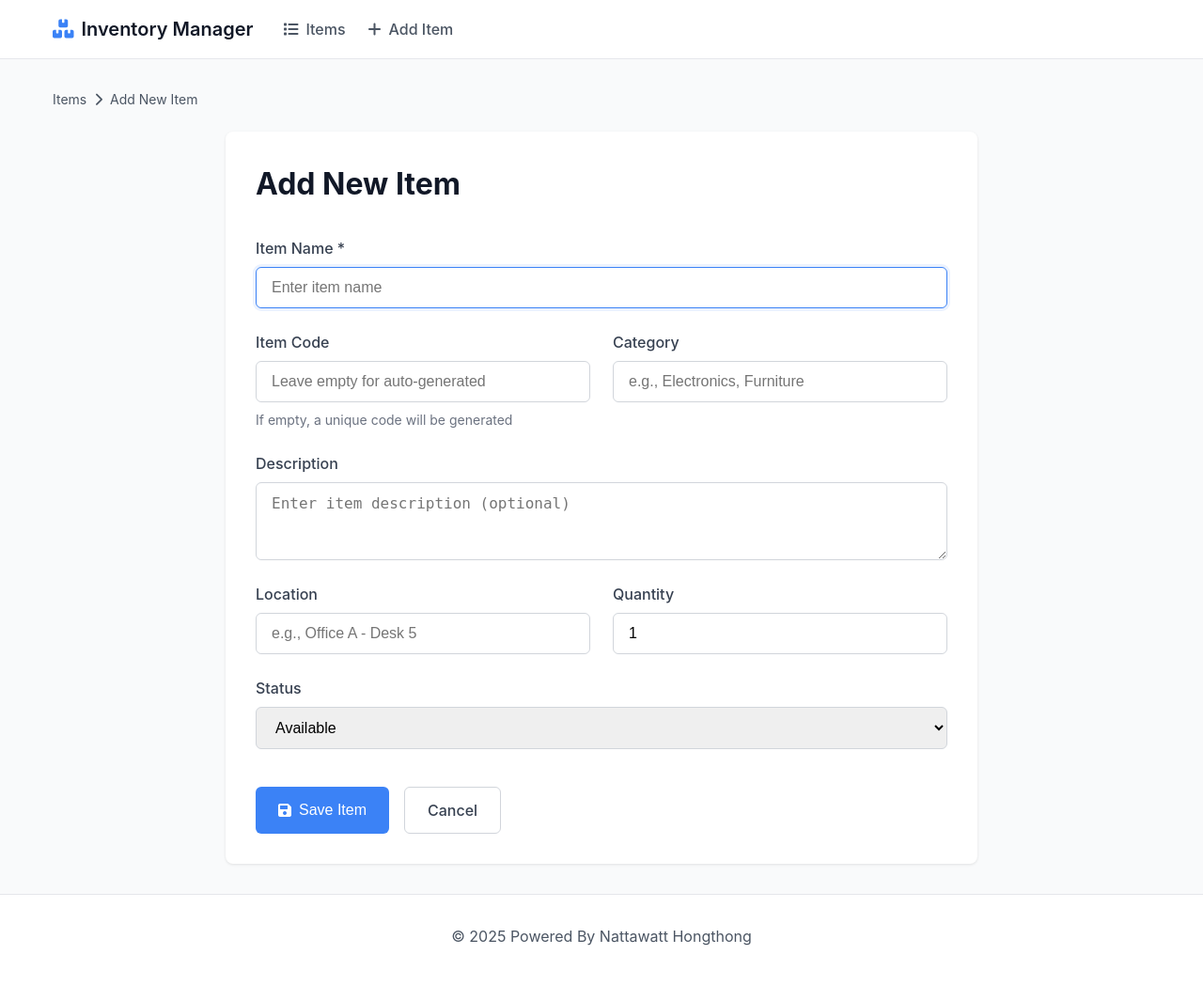
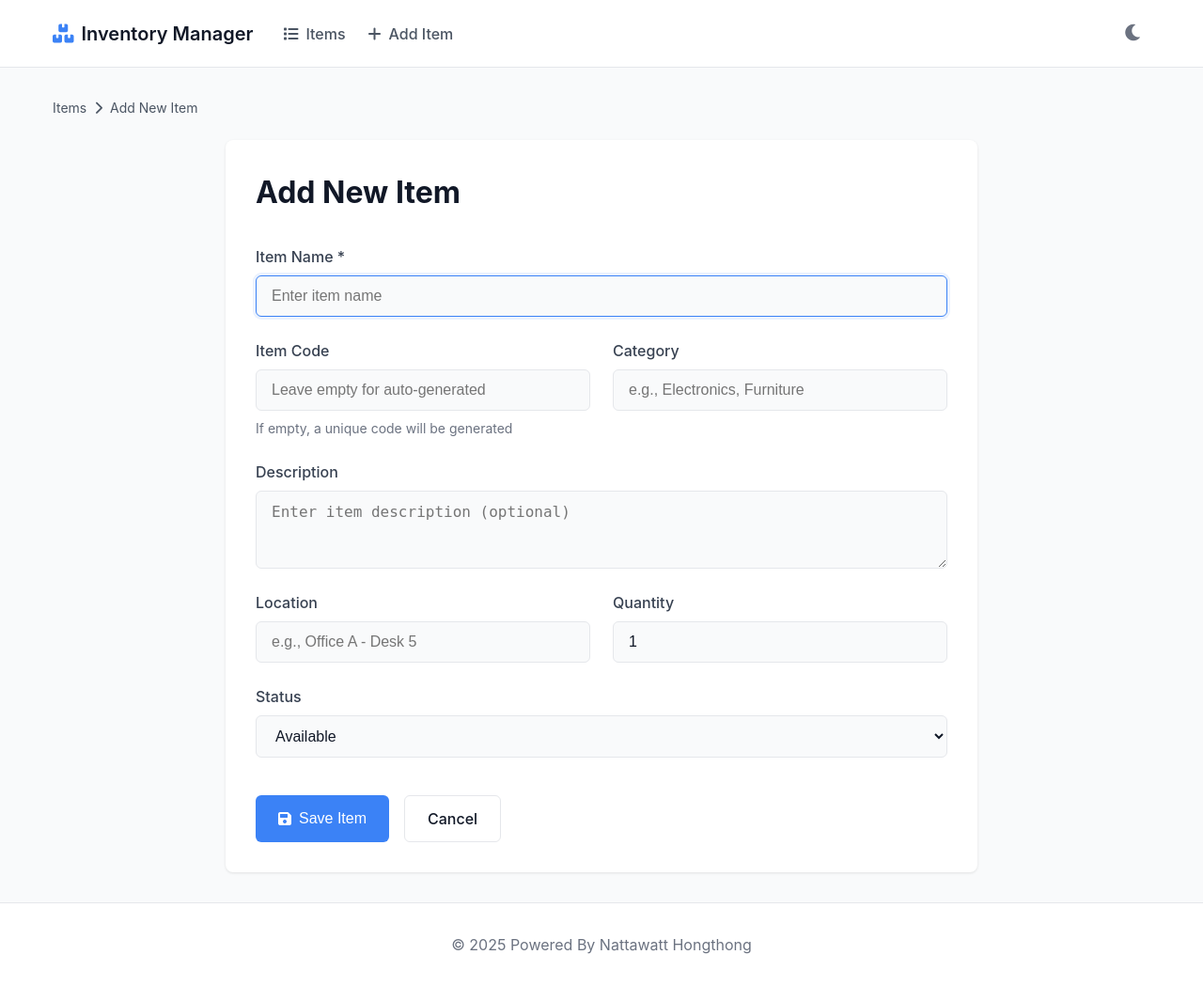
Before and after one commit to RealNattawattHongthong/inventory, a Flask app: template templates/add_item.html in a window 1280 px wide. Shown: the whole page at 94% size. Before the commit the page ends 1006 px from the top, so only its background shows below. Run offline with Flask 3, Linux system fonts and the light colour scheme; the template is opened without the code that fills it, so the values that code supplies are empty.

Commit message:
Add dark mode support
- Add dark mode CSS variables for colors
- Create dark mode toggle button with moon/sun icons
- Implement JavaScript to toggle theme and save preference
- Update all components to use CSS variables for theming
- Add smooth transitions for theme switching
- Support persistent theme preference with localStorage

🤖 Generated with [Claude Code](https://claude.ai/code)

Co-Authored-By: Claude <noreply@anthropic.com>

```diff
--- a/static/css/inventory_style.css
+++ b/static/css/inventory_style.css
@@ -15,6 +15,41 @@
     --gray-700: #374151;
     --gray-800: #1f2937;
     --gray-900: #111827;
+
+    /* Light mode colors (default) */
+    --bg-primary: #f9fafb;
+    --bg-secondary: #ffffff;
+    --text-primary: #111827;
+    --text-secondary: #6b7280;
+    --border-color: #e5e7eb;
+}
+
+[data-theme="dark"] {
+    --primary-color: #60a5fa;
+    --primary-hover: #3b82f6;
+    --danger-color: #f87171;
+    --danger-hover: #ef4444;
+    --success-color: #34d399;
+    --warning-color: #fbbf24;
+
+    /* Dark mode colors */
+    --bg-primary: #111827;
+    --bg-secondary: #1f2937;
+    --text-primary: #f9fafb;
+    --text-secondary: #d1d5db;
+    --border-color: #374151;
+
+    /* Gray scale for dark mode */
+    --gray-50: #111827;
+    --gray-100: #1f2937;
+    --gray-200: #374151;
+    --gray-300: #4b5563;
+    --gray-400: #6b7280;
+    --gray-500: #9ca3af;
+    --gray-600: #d1d5db;
+    --gray-700: #e5e7eb;
+    --gray-800: #f3f4f6;
+    --gray-900: #f9fafb;
 }
 
 * {
@@ -111,7 +148,23 @@ body {
 
 .username {
     font-weight: 500;
-    color: var(--gray-700);
+    color: var(--text-secondary);
+}
+
+/* Dark Mode Toggle */
+.dark-mode-toggle {
+    background: none;
+    border: none;
+    cursor: pointer;
+    padding: 0.5rem;
+    color: var(--text-secondary);
+    font-size: 1.25rem;
+    transition: color 0.3s ease;
+    margin-left: 1rem;
+}
+
+.dark-mode-toggle:hover {
+    color: var(--primary-color);
 }
 
 /* Main Content */
@@ -218,9 +277,10 @@ body {
 }
 
 .btn-outline {
-    background-color: white;
-    color: var(--gray-700);
-    border: 1px solid var(--gray-300);
+    background-color: var(--bg-secondary);
+    color: var(--text-primary);
+    border: 1px solid var(--border-color);
+    transition: all 0.3s ease;
 }
 
 .btn-outline:hover {
@@ -404,9 +465,12 @@ body {
 .form-group textarea,
 .form-group select {
     padding: 0.75rem 1rem;
-    border: 1px solid var(--gray-300);
+    border: 1px solid var(--border-color);
     border-radius: 0.375rem;
     font-size: 1rem;
+    background-color: var(--bg-primary);
+    color: var(--text-primary);
+    transition: all 0.3s ease;
 }
 
 .form-group input:focus,
@@ -571,12 +636,13 @@ body {
 
 /* Footer */
 .footer {
-    background-color: white;
-    border-top: 1px solid var(--gray-200);
+    background-color: var(--bg-secondary);
+    border-top: 1px solid var(--border-color);
     padding: 2rem 0;
     text-align: center;
-    color: var(--gray-600);
+    color: var(--text-secondary);
     margin-top: auto;
+    transition: background-color 0.3s ease, border-color 0.3s ease;
 }
 
 /* Responsive */
--- a/static/js/inventory_script.js
+++ b/static/js/inventory_script.js
@@ -6,4 +6,34 @@ document.addEventListener('DOMContentLoaded', function() {
             this.value = this.value.toUpperCase();
         });
     }
+
+    // Dark mode toggle functionality
+    const darkModeToggle = document.querySelector('.dark-mode-toggle');
+    const body = document.body;
+
+    // Check for saved dark mode preference or default to light mode
+    const currentTheme = localStorage.getItem('theme') || 'light';
+    body.setAttribute('data-theme', currentTheme);
+    updateDarkModeIcon(currentTheme);
+
+    // Toggle dark mode when button is clicked
+    darkModeToggle.addEventListener('click', function() {
+        const currentTheme = body.getAttribute('data-theme');
+        const newTheme = currentTheme === 'light' ? 'dark' : 'light';
+
+        body.setAttribute('data-theme', newTheme);
+        localStorage.setItem('theme', newTheme);
+        updateDarkModeIcon(newTheme);
+    });
+
+    function updateDarkModeIcon(theme) {
+        const icon = darkModeToggle.querySelector('i');
+        if (theme === 'dark') {
+            icon.classList.remove('fa-moon');
+            icon.classList.add('fa-sun');
+        } else {
+            icon.classList.remove('fa-sun');
+            icon.classList.add('fa-moon');
+        }
+    }
 });
--- a/templates/base.html
+++ b/templates/base.html
@@ -24,6 +24,9 @@
                     Add Item
                 </a>
             </div>
+            <button class="dark-mode-toggle" aria-label="Toggle dark mode">
+                <i class="fas fa-moon"></i>
+            </button>
         </div>
     </nav>
 
--- a/templates/base_auth.html
+++ b/templates/base_auth.html
@@ -42,6 +42,9 @@
                     Login with GitHub
                 </a>
                 {% endif %}
+                <button class="dark-mode-toggle" aria-label="Toggle dark mode">
+                    <i class="fas fa-moon"></i>
+                </button>
             </div>
         </div>
     </nav>
```
Also changed, not shown: other parts of static/css/inventory_style.css (+22 -12 lines).
